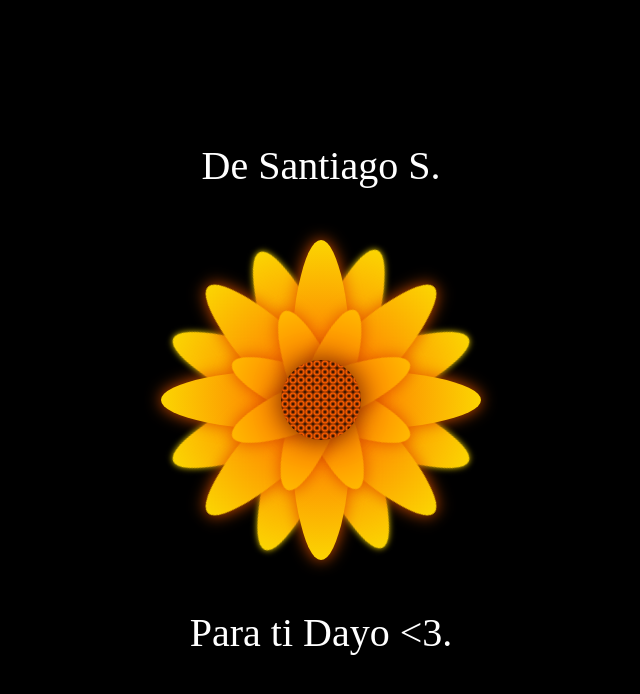
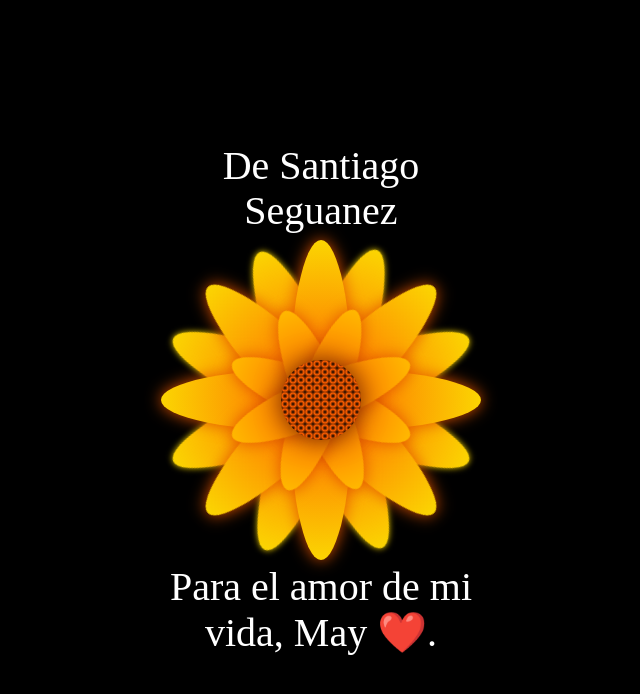
Before and after one commit to SSA-0/amarillaa, a plain HTML site: page index.html in a window 1280 px wide. Shown: the whole page, without its empty margins (319-959 px from the left). Drawn offline with Linux system fonts and the light colour scheme.

Commit message:
index.html

```diff
--- a/index.html
+++ b/index.html
@@ -10,7 +10,7 @@
 <body>
 
 <div class="flower">
-    <div class="text-above">De Santiago S.</div>
+    <div class="text-above">De Santiago Seguanez</div>
     <div class="mid">
     </div>
     <div class="Petal1 p1">
@@ -37,7 +37,7 @@
     </div>
     <div class="Petal3 p4">
     </div>
-    <div class="text-below">Para ti Dayo <3. </div>
+    <div class="text-below">Para el amor de mi vida, May ❤️. </div>
   </div>
 </body>
 </html>
```
